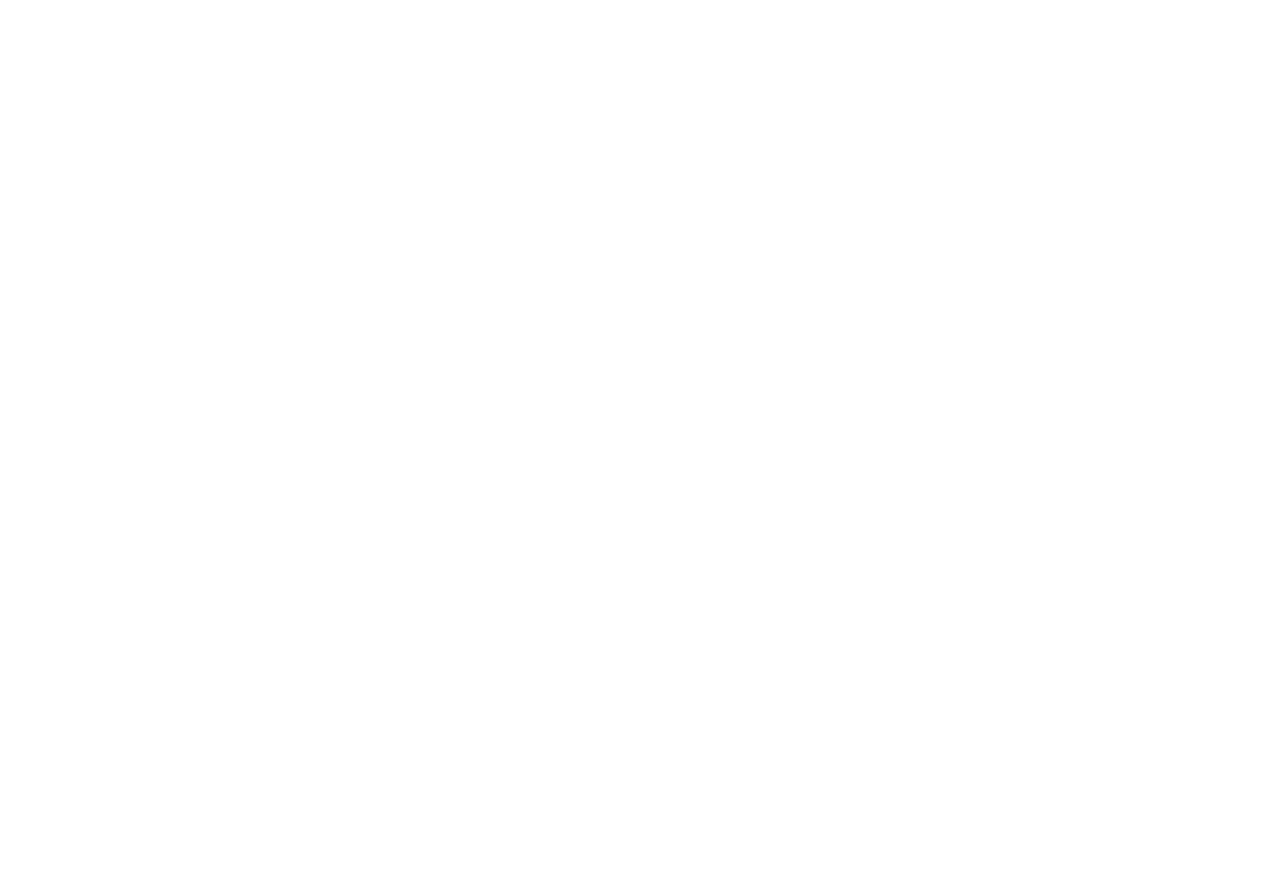
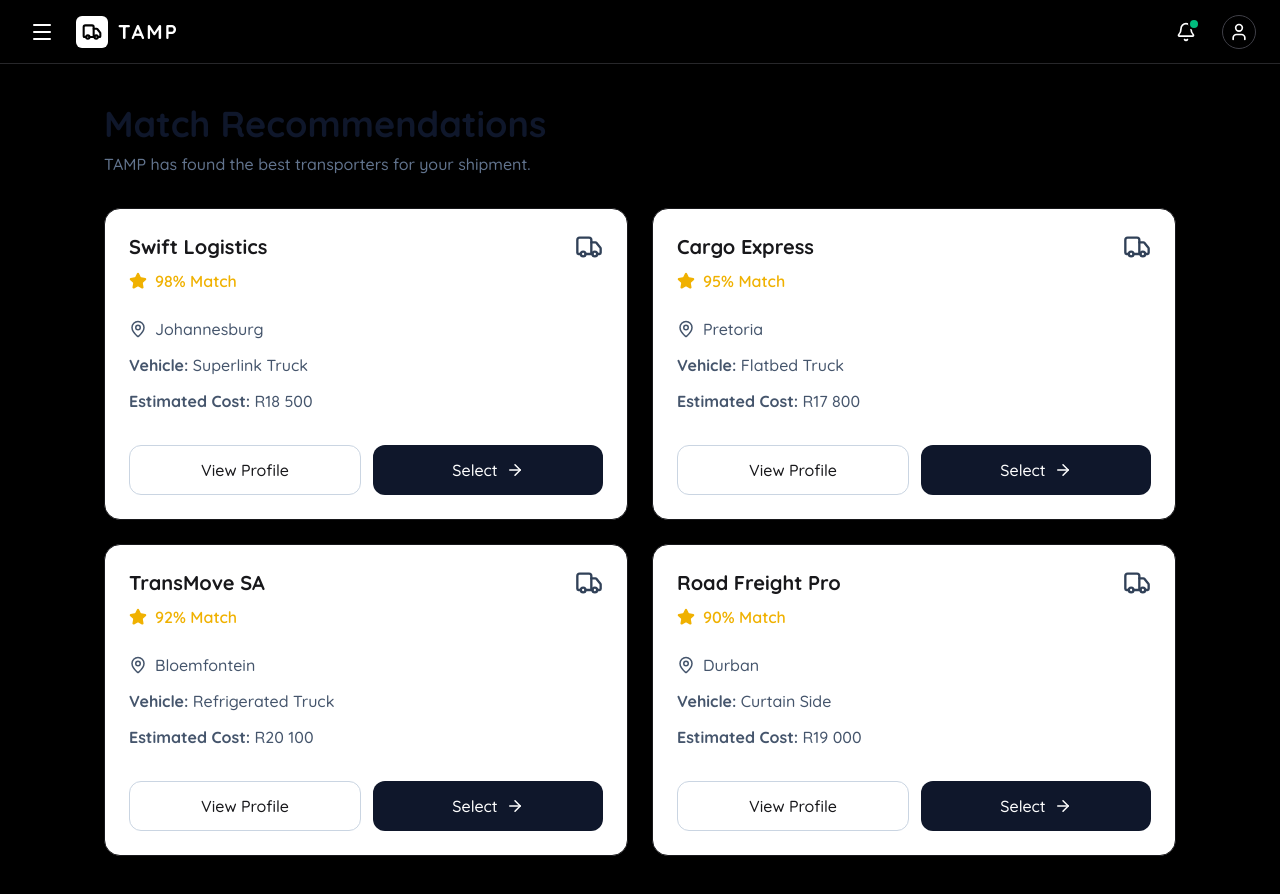
Before and after one commit to RefilweSothoane/tamp-mvp, a React (Vite) app: page /freight-owner/matches in a window 1280 px wide. Before the commit this address had no page. Before the commit the page ends 800 px from the top, so only its background shows below. Built offline with nearby package versions, Linux system fonts and the light colour scheme.

Commit message:
Add MatchRecommendations component and update routing; include transporters list and layout

```diff
--- a/src/components/layout/Sidebar.jsx
+++ b/src/components/layout/Sidebar.jsx
@@ -21,7 +21,7 @@
     icon: PackagePlus,
   },
   {
-    path: "/matches",
+    path: "/freight-owner/matches",
     label: "Match Recommendations",
     icon: GitCompare,
   },
--- /dev/null
+++ b/src/pages/freight-owner/MatchRecommendations.jsx
@@ -0,0 +1,118 @@
+import Layout from "../../components/layout/Layout";
+import { MapPin, Truck, Star, ArrowRight } from "lucide-react";
+
+const transporters = [
+  {
+    id: 1,
+    company: "Swift Logistics",
+    match: "98%",
+    location: "Johannesburg",
+    vehicle: "Superlink Truck",
+    price: "R18 500",
+  },
+  {
+    id: 2,
+    company: "Cargo Express",
+    match: "95%",
+    location: "Pretoria",
+    vehicle: "Flatbed Truck",
+    price: "R17 800",
+  },
+  {
+    id: 3,
+    company: "TransMove SA",
+    match: "92%",
+    location: "Bloemfontein",
+    vehicle: "Refrigerated Truck",
+    price: "R20 100",
+  },
+  {
+    id: 4,
+    company: "Road Freight Pro",
+    match: "90%",
+    location: "Durban",
+    vehicle: "Curtain Side",
+    price: "R19 000",
+  },
+];
+
+function MatchRecommendations() {
+  return (
+    <Layout>
+      <div className="max-w-7xl mx-auto">
+
+        <div className="mb-8">
+          <h1 className="text-4xl font-bold text-slate-900">
+            Match Recommendations
+          </h1>
+
+          <p className="text-slate-500 mt-2">
+            TAMP has found the best transporters for your shipment.
+          </p>
+        </div>
+
+        <div className="grid gap-6 lg:grid-cols-2">
+          {transporters.map((company) => (
+            <div
+              key={company.id}
+              className="rounded-2xl bg-white shadow-sm border p-6 hover:shadow-lg transition"
+            >
+              <div className="flex justify-between items-start">
+
+                <div>
+                  <h2 className="text-xl font-bold">
+                    {company.company}
+                  </h2>
+
+                  <div className="flex items-center gap-2 text-yellow-500 mt-2">
+                    <Star size={18} fill="currentColor" />
+                    <span className="font-semibold">
+                      {company.match} Match
+                    </span>
+                  </div>
+                </div>
+
+                <Truck className="text-slate-700" size={28} />
+
+              </div>
+
+              <div className="mt-6 space-y-3 text-slate-600">
+
+                <div className="flex items-center gap-2">
+                  <MapPin size={18} />
+                  {company.location}
+                </div>
+
+                <p>
+                  <strong>Vehicle:</strong> {company.vehicle}
+                </p>
+
+                <p>
+                  <strong>Estimated Cost:</strong> {company.price}
+                </p>
+
+              </div>
+
+              <div className="flex gap-3 mt-8">
+
+                <button className="flex-1 rounded-xl border border-slate-300 py-3 font-medium hover:bg-slate-100 transition">
+                  View Profile
+                </button>
+
+                <button className="flex-1 rounded-xl bg-slate-900 text-white py-3 flex justify-center items-center gap-2 hover:bg-slate-800 transition">
+                  Select
+                  <ArrowRight size={18} />
+                </button>
+
+              </div>
+
+            </div>
+          ))}
+        </div>
+
+      </div>
+    </Layout>
+  );
+}
+
+export default MatchRecommendations;
--- a/src/routes/AppRoutes.jsx
+++ b/src/routes/AppRoutes.jsx
@@ -7,6 +7,7 @@
 import Dashboard from "../pages/freight-owner/Dashboard";
 import PostLoad from "../pages/freight-owner/PostLoad";
 import LandingPage from "../pages/Landing/LandingPage";
+import MatchRecommendations from "../pages/freight-owner/MatchRecommendations";
 
 function AppRoutes() {
   return (
@@ -24,7 +25,9 @@
         {/* Freight Owner Routes */}
         <Route path="/freight-owner/dashboard" element={<Dashboard />} />
         <Route path="/freight-owner/post-load" element={<PostLoad />} />
+        <Route path="/freight-owner/matches" element={<MatchRecommendations />} />
       </Routes>
+
     </BrowserRouter>
   );
 }
```
